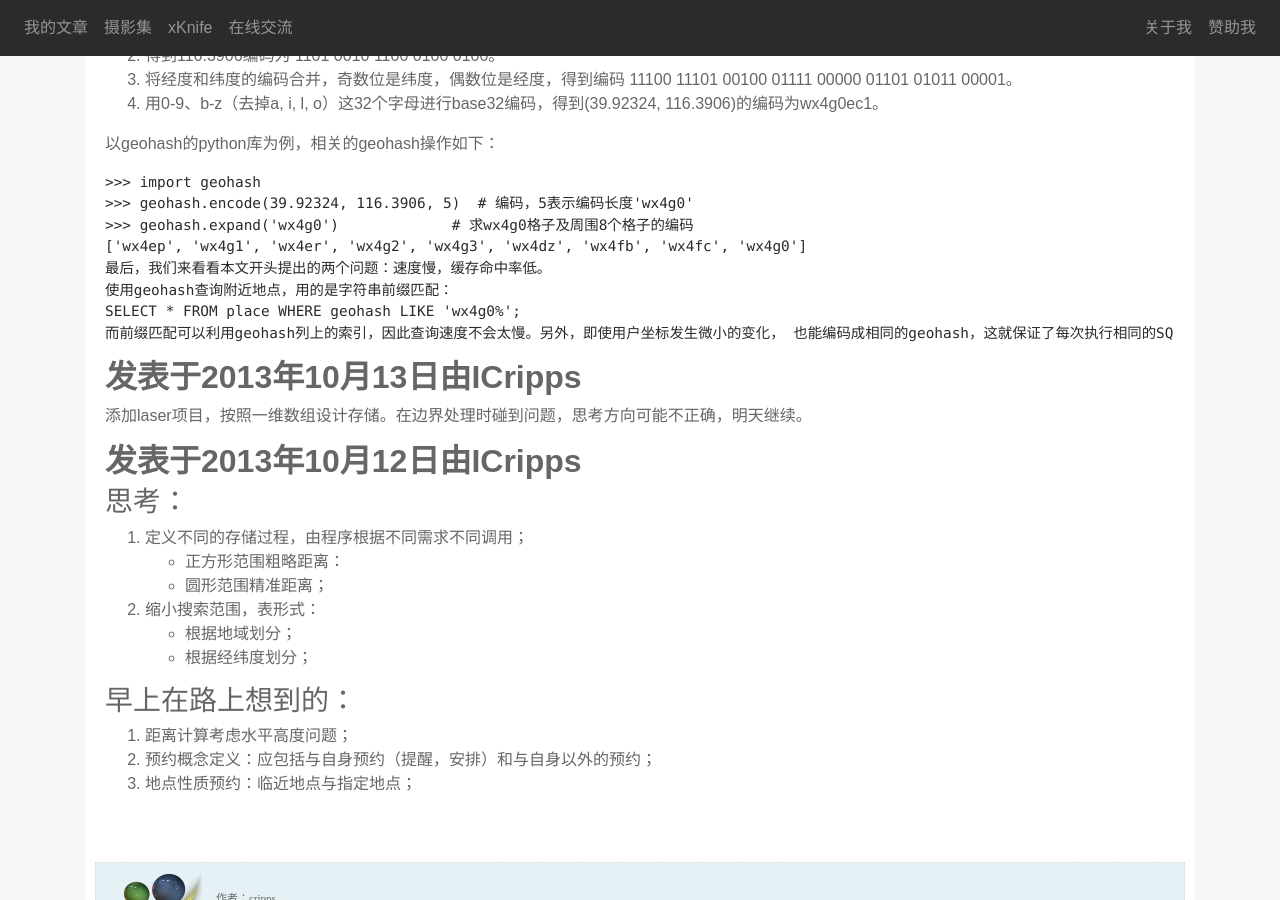
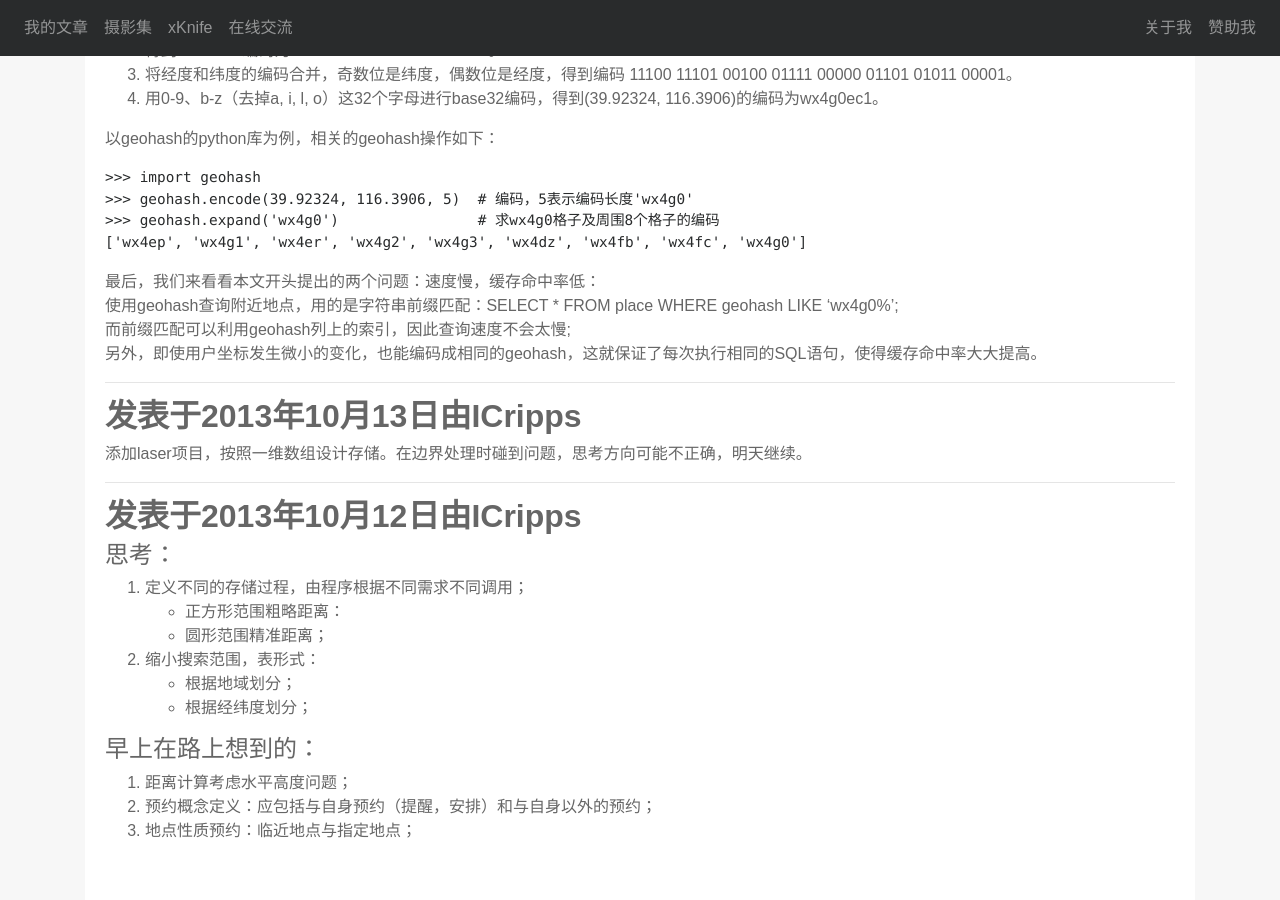
Before and after one commit to beanstt/beanstt.github.io, a Jekyll site: the page built from _posts/2013-10-12-v-map.markdown, in a window 1280 px wide and 900 px high, scrolled down 498 px. Built offline with Jekyll 4.4.1, drawn with Linux system fonts in a browser that asks for light colours; nearby versions of some CDN libraries.

````diff
--- a/_posts/2013-10-12-v-note-01.markdown
+++ b/_posts/2013-10-12-v-map.markdown
@@ -18,7 +18,7 @@ categories: vyouyue
 
 北京的经纬度是多少？我们很容易从地图上查出来是东经116度24分，北纬39度54分
 
-### geohash的算法(纬度，经度)
+#### geohash的算法(纬度，经度)
 下面以(39.92324, 116.3906)为例,
 1. 得到纬度编码为 1011 1000 1100 0111 1001,
 2. 得到116.3906编码为 1101 0010 1100 0100 0100。
@@ -29,19 +29,22 @@ categories: vyouyue
 ```python
 >>> import geohash
 >>> geohash.encode(39.92324, 116.3906, 5)  # 编码，5表示编码长度'wx4g0'
->>> geohash.expand('wx4g0')             # 求wx4g0格子及周围8个格子的编码
+>>> geohash.expand('wx4g0')                # 求wx4g0格子及周围8个格子的编码
 ['wx4ep', 'wx4g1', 'wx4er', 'wx4g2', 'wx4g3', 'wx4dz', 'wx4fb', 'wx4fc', 'wx4g0']
-最后，我们来看看本文开头提出的两个问题：速度慢，缓存命中率低。
-使用geohash查询附近地点，用的是字符串前缀匹配：
-SELECT * FROM place WHERE geohash LIKE 'wx4g0%';
-而前缀匹配可以利用geohash列上的索引，因此查询速度不会太慢。另外，即使用户坐标发生微小的变化， 也能编码成相同的geohash，这就保证了每次执行相同的SQL语句，使得缓存命中率大大提高。
 ```
 
+> 最后，我们来看看本文开头提出的两个问题：速度慢，缓存命中率低：
+> 使用geohash查询附近地点，用的是字符串前缀匹配：SELECT * FROM place WHERE geohash LIKE 'wx4g0%';
+> 而前缀匹配可以利用geohash列上的索引，因此查询速度不会太慢;
+> 另外，即使用户坐标发生微小的变化，也能编码成相同的geohash，这就保证了每次执行相同的SQL语句，使得缓存命中率大大提高。
+
+***
 # 发表于2013年10月13日由ICripps
 添加laser项目，按照一维数组设计存储。在边界处理时碰到问题，思考方向可能不正确，明天继续。
 
+***
 # 发表于2013年10月12日由ICripps
-### 思考：
+#### 思考：
 1.	定义不同的存储过程，由程序根据不同需求不同调用；
 	-	正方形范围粗略距离：
 	-	圆形范围精准距离；
@@ -49,7 +52,7 @@ SELECT * FROM place WHERE geohash LIKE 'wx4g0%';
 	-	根据地域划分；
 	-	根据经纬度划分；
 
-### 早上在路上想到的：
+#### 早上在路上想到的：
 1. 距离计算考虑水平高度问题；
 2. 预约概念定义：应包括与自身预约（提醒，安排）和与自身以外的预约；
 3. 地点性质预约：临近地点与指定地点；
````
Also changed, not shown: _posts/2013-10-21-v-shop.markdown (added, +31 -0 lines).
